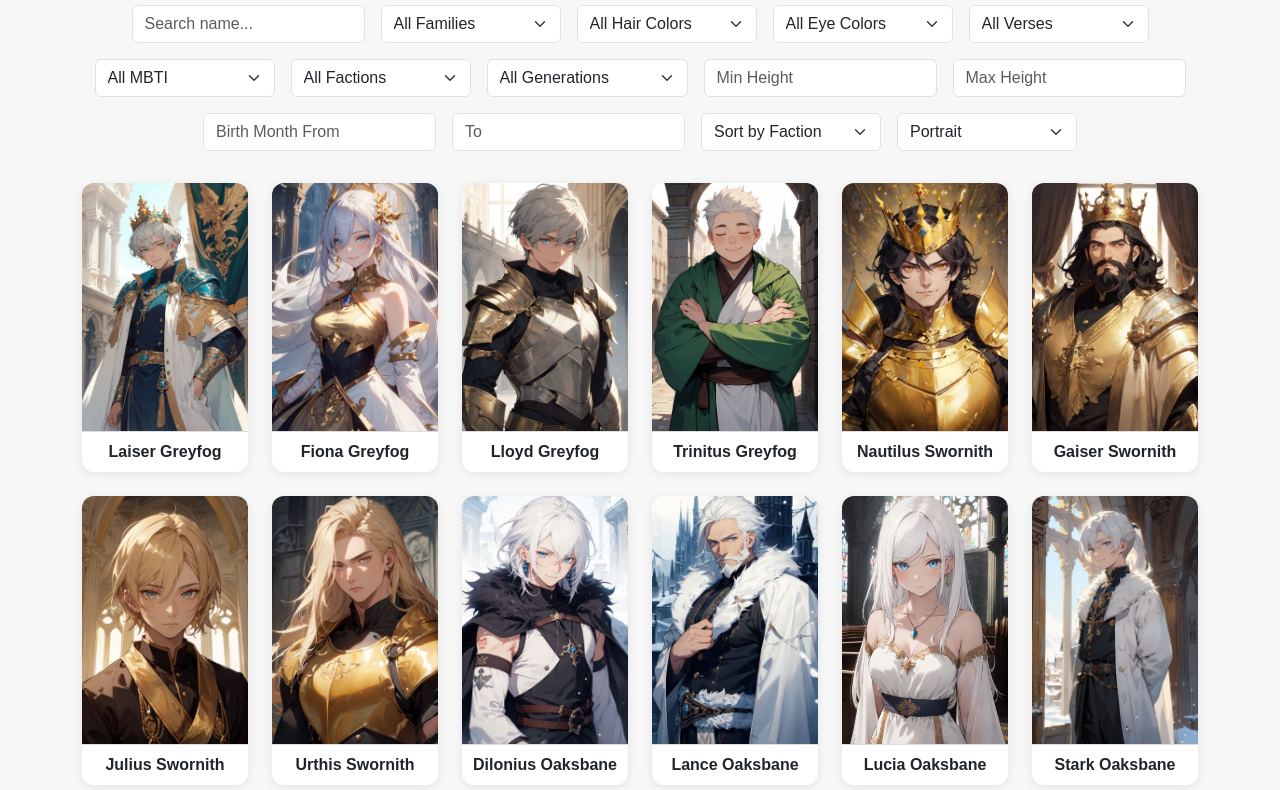
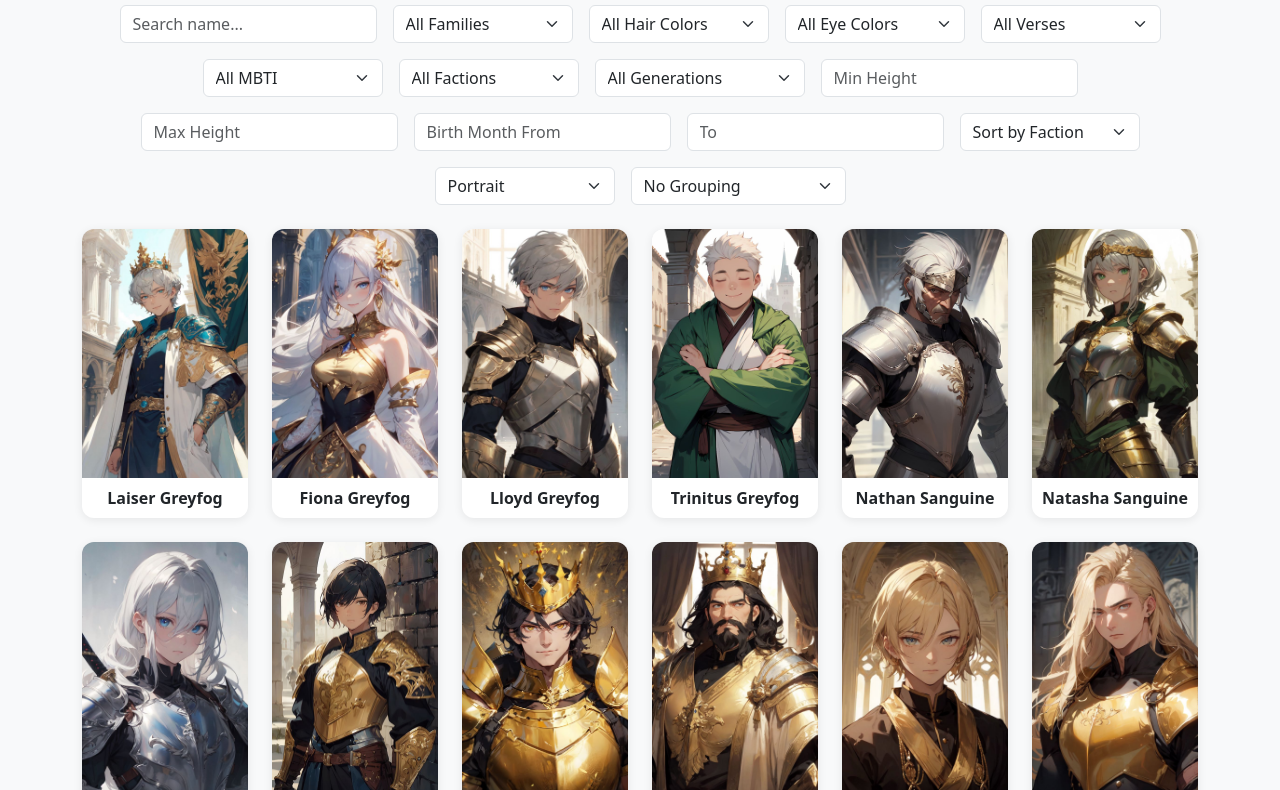
Before and after one commit to michelleWongso/palsipar-web, a plain HTML site: page index.html in a window 1280 px wide. Shown: the part 99-889 px from the top of the page. Drawn offline with nearby package versions, Linux system fonts and the light colour scheme.

Commit message:
grouping dan filter only with images

```diff
--- a/data/characters.json
+++ b/data/characters.json
@@ -407,6 +407,31 @@
     }
   },
   {
+    "id": "Zargaras",
+    "name": "Zargaras",
+    "family": "-",
+    "faction": "The Reach",
+    "mbti": "ENTP",
+    "height": 175,
+    "birth_date": "9-25",
+    "importance_level": "main_character",
+    "psr_name": "",
+    "pote_name": "",
+    "verse": ["PSR", "POTE"],
+    "hair_color": "Brown",
+    "eye_color": "Brown",
+    "generation": -2,
+    "images": {
+      "portrait": "images/Zargaras/portrait.jpg",
+      "chibi": "images/No Chibi.png",
+      "card": "images/No Card.png",
+      "gallery": [
+        {
+        }
+      ]
+    }
+  },
+  {
     "id": "Bolsa",
     "name": "Bolsa Saffron",
     "family": "Saffron",
@@ -420,7 +445,7 @@
     "verse": ["PSR", "POTE"],
     "hair_color": "Brown",
     "eye_color": "Brown",
-    "generation": 0,
+    "generation": -2,
     "images": {
       "portrait": "images/Bolsa/portrait.jpg",
       "chibi": "images/No Chibi.png",
@@ -1189,6 +1214,98 @@
     }
   },
   {
+    "id": "Nathan",
+    "name": "Nathan Sanguine",
+    "family": "Sanguine",
+    "faction": "Greyfog",
+    "mbti": "ESTJ",
+    "height": 193,
+    "birth_date": "3-6",
+    "importance_level": "main_character",
+    "psr_name": "",
+    "pote_name": "",
+    "verse": ["PSR"],
+    "hair_color": "Green",
+    "eye_color": "Green",
+    "generation": -2,
+    "images": {
+      "portrait": "images/Nathan/portrait.jpg",
+      "chibi": "images/No Chibi.png",
+      "card": "images/No Card.png",
+      "gallery": [
+      ]
+    }
+  },
+  {
+    "id": "Natasha",
+    "name": "Natasha Sanguine",
+    "family": "Sanguine",
+    "faction": "Greyfog",
+    "mbti": "ENTP",
+    "height": 175,
+    "birth_date": "9-25",
+    "importance_level": "main_character",
+    "psr_name": "",
+    "pote_name": "",
+    "verse": ["PSR"],
+    "hair_color": "Green",
+    "eye_color": "Green",
+    "generation": -1,
+    "images": {
+      "portrait": "images/Natasha/portrait.jpg",
+      "chibi": "images/No Chibi.png",
+      "card": "images/No Card.png",
+      "gallery": [
+      ]
+    }
+  },
+  {
+    "id": "Nataryu",
+    "name": "Nataryu Sanguine",
+    "family": "Sanguine",
+    "faction": "Greyfog",
+    "mbti": "ENTP",
+    "height": 175,
+    "birth_date": "9-25",
+    "importance_level": "main_character",
+    "psr_name": "",
+    "pote_name": "",
+    "verse": ["PSR"],
+    "hair_color": "Green",
+    "eye_color": "Green",
+    "generation": -1,
+    "images": {
+      "portrait": "images/Nataryu/portrait.jpg",
+      "chibi": "images/No Chibi.png",
+      "card": "images/No Card.png",
+      "gallery": [
+      ]
+    }
+  },
+  {
+    "id": "Garry",
+    "name": "Garry Thunderfang",
+    "family": "Thunderfang",
+    "faction": "Greyfog",
+    "mbti": "ESTJ",
+    "height": 193,
+    "birth_date": "3-6",
+    "importance_level": "main_character",
+    "psr_name": "",
+    "pote_name": "",
+    "verse": ["PSR"],
+    "hair_color": "Green",
+    "eye_color": "Green",
+    "generation": -1,
+    "images": {
+      "portrait": "images/Garry/portrait.jpg",
+      "chibi": "images/No Chibi.png",
+      "card": "images/No Card.png",
+      "gallery": [
+      ]
+    }
+  },
+  {
     "id": "cassiopeia",
     "name": "Cassiopeia White",
     "family": "Drums",
--- a/index.html
+++ b/index.html
@@ -6,15 +6,18 @@
   <link href="https://cdn.jsdelivr.net/npm/bootstrap@5.3.3/dist/css/bootstrap.min.css" rel="stylesheet">
   <style>
     body {
-      font-family: sans-serif;
-      background: #f7f7f7;
+      background: #f8f9fa;
       padding: 2rem;
+    }
+    .group-title {
+      font-size: 1.25rem;
+      margin: 1.5rem 0 0.5rem;
+      font-weight: 700;
     }
     .grid {
       display: grid;
       grid-template-columns: repeat(auto-fill, minmax(160px, 1fr));
       gap: 1.5rem;
-      margin-top: 2rem;
     }
     .card {
       border: none;
@@ -30,7 +33,6 @@
     .card img {
       width: 100%;
       object-fit: cover;
-      border-bottom: 1px solid #ddd;
     }
     .chibi img { aspect-ratio: 1 / 1; }
     .portrait img { aspect-ratio: 2 / 3; }
@@ -51,7 +53,7 @@
 </head>
 <body>
   <div class="container">
-    <h1 class="text-center mb-4 fw-bolder">Palsipar Characters</h1>
+    <h1 class="text-center mb-4 fw-bold">Palsipar Characters</h1>
     <div class="row g-3 justify-content-center mb-4">
       <div class="col-auto"><input type="text" id="search" class="form-control" placeholder="Search name..."></div>
       <div class="col-auto"><select id="family" class="form-select"><option value="">All Families</option></select></div>
@@ -81,8 +83,26 @@
         <option value="cardmode">Card</option>
         <option value="portrait" selected>Portrait</option>
       </select></div>
+      <div class="col-auto d-none" id="hasImageContainer">
+        <div class="form-check mt-1">
+          <input class="form-check-input" type="checkbox" id="showValidOnly">
+          <label class="form-check-label" for="showValidOnly">
+            Show only characters with this image
+          </label>
+        </div>
+      </div>
+      <div class="col-auto"><select id="groupBy" class="form-select">
+        <option value="">No Grouping</option>
+        <option value="hair_color">Group by Hair Color</option>
+        <option value="mbti">Group by MBTI</option>
+        <option value="birth_month">Group by Birth Month</option>
+        <option value="faction">Group by Faction</option>
+        <option value="family">Group by Family</option>
+        <option value="generation">Group by Generation</option>
+      </select></div>
     </div>
-    <div class="grid" id="grid"></div>
+
+    <div id="grid-container"></div>
   </div>
 
   <script>
@@ -121,7 +141,6 @@
     }
 
     function renderGrid() {
-      const grid = document.getElementById('grid');
       const search = document.getElementById('search').value.toLowerCase();
       const family = document.getElementById('family').value;
       const hair = document.getElementById('hair').value;
@@ -135,13 +154,18 @@
       const birthFrom = parseInt(document.getElementById('birthFrom').value) || 1;
       const birthTo = parseInt(document.getElementById('birthTo').value) || 12;
       const sort = document.getElementById('sort').value;
+      const groupBy = document.getElementById('groupBy').value;
+      const showValidOnly = document.getElementById('showValidOnly').checked;
 
       let filtered = characters.filter(c => {
-        const birthMonth = parseInt(c.birth_date.split('-')[0]);
-        let genMatch = true;
-        if (generation !== "all") {
-          genMatch = String(c.generation) === generation;
+        const birthMonth = c.birth_date ? parseInt(c.birth_date.split('-')[0]) : null;
+        const genMatch = generation === "all" || String(c.generation) === generation;
+
+        if (showValidOnly) {
+          if (mode === 'cardmode' && (!c.images?.card || c.images.card.toLowerCase().includes("no card"))) return false;
+          if (mode === 'chibi' && (!c.images?.chibi || c.images.chibi.toLowerCase().includes("no chibi"))) return false;
         }
+
         return (
           c.name.toLowerCase().includes(search) &&
           (!family || c.family === family) &&
@@ -152,37 +176,56 @@
           (!faction || c.faction === faction) &&
           genMatch &&
           (c.height >= heightMin && c.height <= heightMax) &&
-          (birthMonth >= birthFrom && birthMonth <= birthTo)
+          (birthMonth === null || (birthMonth >= birthFrom && birthMonth <= birthTo))
         );
       });
 
-      if (sort === "name") {
-        filtered.sort((a, b) => a.name.localeCompare(b.name));
-      } else if (sort === "faction") {
-        filtered.sort((a, b) => a.faction.localeCompare(b.faction));
-      } else if (sort === "family") {
-        filtered.sort((a, b) => a.family.localeCompare(b.family));
+      if (sort === "name") filtered.sort((a, b) => a.name.localeCompare(b.name));
+      if (sort === "faction") filtered.sort((a, b) => a.faction.localeCompare(b.faction));
+      if (sort === "family") filtered.sort((a, b) => a.family.localeCompare(b.family));
+
+      const gridContainer = document.getElementById('grid-container');
+      gridContainer.innerHTML = '';
+
+      if (groupBy) {
+        const groups = {};
+        filtered.forEach(c => {
+          let key = '';
+          if (groupBy === 'birth_month') {
+            key = c.birth_date ? c.birth_date.split('-')[0] : 'Unknown';
+          } else {
+            key = c[groupBy] || 'Unknown';
+          }
+          if (!groups[key]) groups[key] = [];
+          groups[key].push(c);
+        });
+
+        for (const key in groups) {
+          const title = document.createElement('div');
+          title.className = 'group-title';
+          title.textContent = key;
+          gridContainer.appendChild(title);
+
+          const grid = document.createElement('div');
+          grid.className = 'grid';
+          groups[key].forEach(c => grid.appendChild(buildCard(c)));
+          gridContainer.appendChild(grid);
+        }
+      } else {
+        const grid = document.createElement('div');
+        grid.className = 'grid';
+        filtered.forEach(c => grid.appendChild(buildCard(c)));
+        gridContainer.appendChild(grid);
       }
+    }
 
-      grid.innerHTML = '';
-      filtered.forEach(c => {
-        const card = document.createElement('div');
-        card.className = `card ${mode}`;
-        card.onclick = () => location.href = `detail.html?id=${c.id}`;
-        let imgSrc;
-        if (mode === 'chibi') {
-          imgSrc = c.images.chibi;
-        } else if (mode === 'cardmode') {
-          imgSrc = c.images.card;
-        } else {
-          imgSrc = c.images.portrait;
-        }
-        card.innerHTML = `
-          <img src="${imgSrc}" alt="${c.name}">
-          <div class="card-title">${c.name}</div>
-        `;
-        grid.appendChild(card);
-      });
+    function buildCard(c) {
+      const card = document.createElement('div');
+      card.className = `card ${mode}`;
+      card.onclick = () => location.href = `detail.html?id=${c.id}`;
+      const imgSrc = mode === 'chibi' ? c.images.chibi : (mode === 'cardmode' ? c.images.card : c.images.portrait);
+      card.innerHTML = `<img src="${imgSrc}" alt="${c.name}"><div class="card-title">${c.name}</div>`;
+      return card;
     }
 
     document.querySelectorAll('.form-control, .form-select').forEach(el => {
@@ -192,7 +235,18 @@
 
     document.getElementById('displayMode').addEventListener('change', (e) => {
       mode = e.target.value;
+
+      const showCheck = document.getElementById('hasImageContainer');
+      if (mode === 'cardmode' || mode === 'chibi') {
+        showCheck.classList.remove('d-none');
+      } else {
+        showCheck.classList.add('d-none');
+        document.getElementById('showValidOnly').checked = false;
+      }
+
       renderGrid();
+
+      document.getElementById('showValidOnly').addEventListener('change', renderGrid);
     });
 
     init();
```
Also changed, not shown: images/Garry/portrait.jpg (added), images/Nataryu/portrait.jpg (added), images/Natasha/portrait.jpg (added), images/Nathan/portrait.jpg (added), images/Vanessa/card.png, images/Vanessa/chibi.png, images/Zargaras/portrait.jpg (added).
